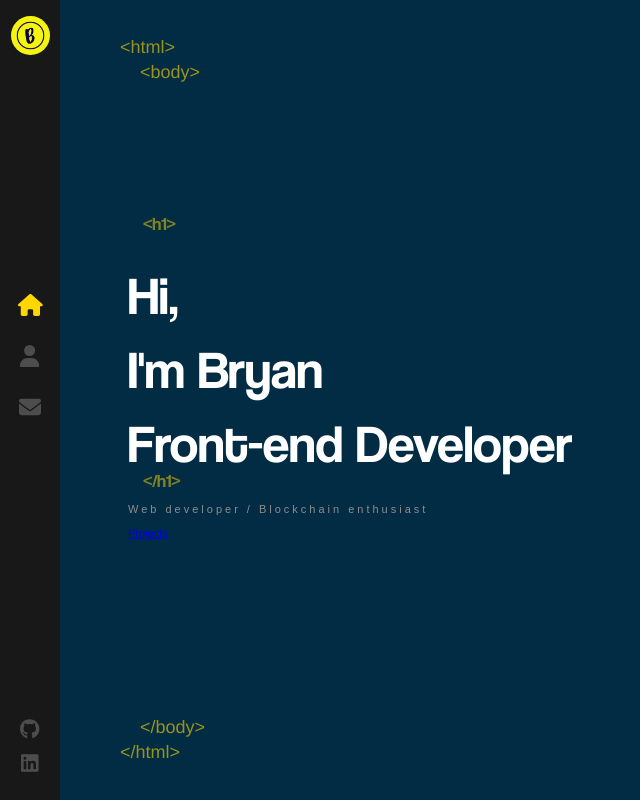
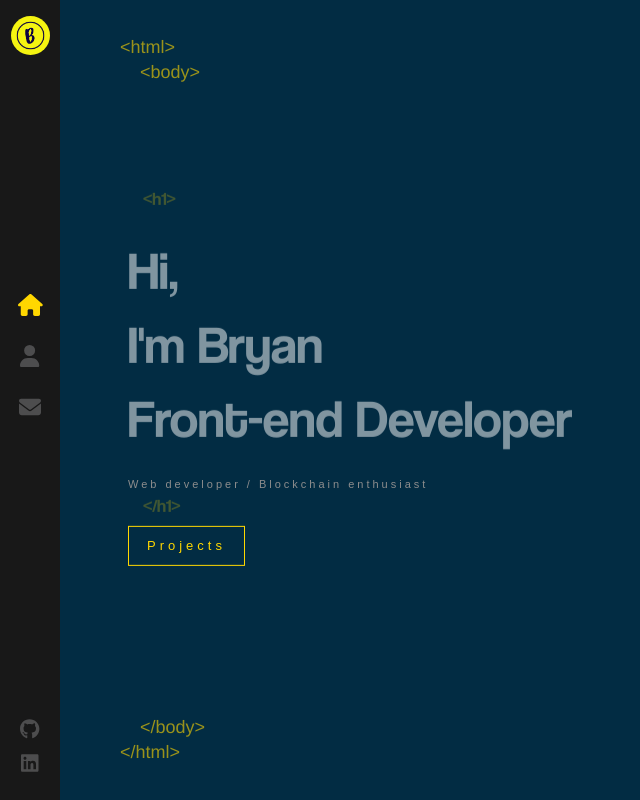
Before and after one commit to bryanmej/portfolio-animation, a React (Create React App) app: page / in a window 1280 px wide. Shown: the whole page, without its empty margins (0-640 px from the left). Built offline with nearby package versions, Linux system fonts and the light colour scheme.

Commit message:
created textanimation component

```diff
--- a/src/components/Homepage/HomePage.scss
+++ b/src/components/Homepage/HomePage.scss
@@ -14,6 +14,7 @@
     margin: 0;
     font-family: 'Coolvetica';
     font-weight: 400;
+    opacity: 0.5;
 
     &::before {
       content: '<h1>';
@@ -45,4 +46,24 @@
     letter-spacing: 3px;
     animation: fadeIn 1s 1.8s backwards;
   }
+
+  .flat-button {
+    color:#ffd700;
+    font-size: 13px;
+    font-weight: 400;
+    letter-spacing: 4px;
+    font-family: sans-serif;
+    text-decoration: none;
+    padding: 10px 18px;
+    border: 1px solid #ffd700;
+    margin-top: 25px;
+    float: left;
+    animation: fadeIn 1s 1.8s backwards;
+    white-space: nowrap;
+
+    &:hover {
+      background: #ffd700;
+      color: #333;
+    }
+  }
 }
```
Also changed, not shown: src/components/TextAnimation/TextAnimation.js (added, +11 -0 lines), src/components/TextAnimation/TextAnimation.scss (added).
